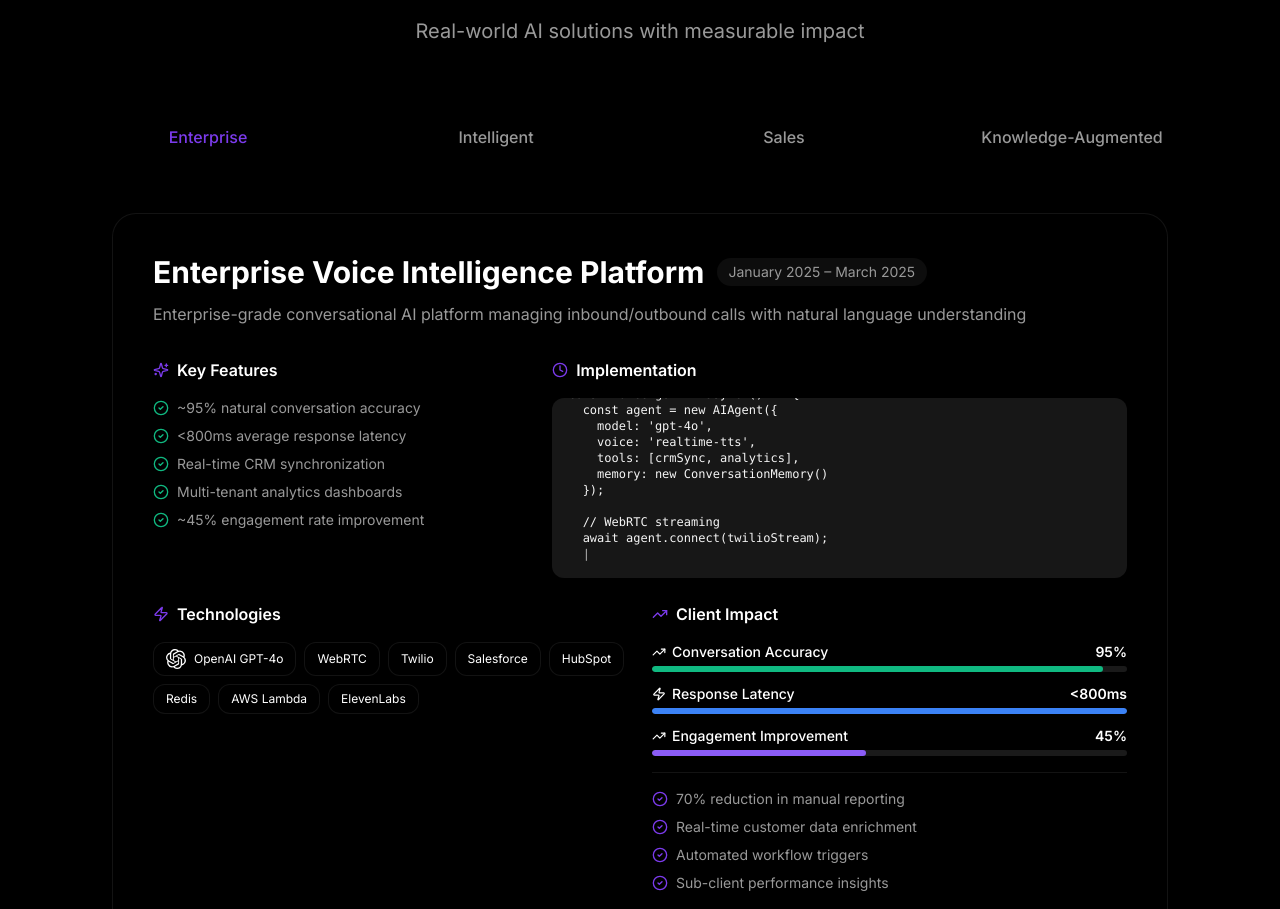
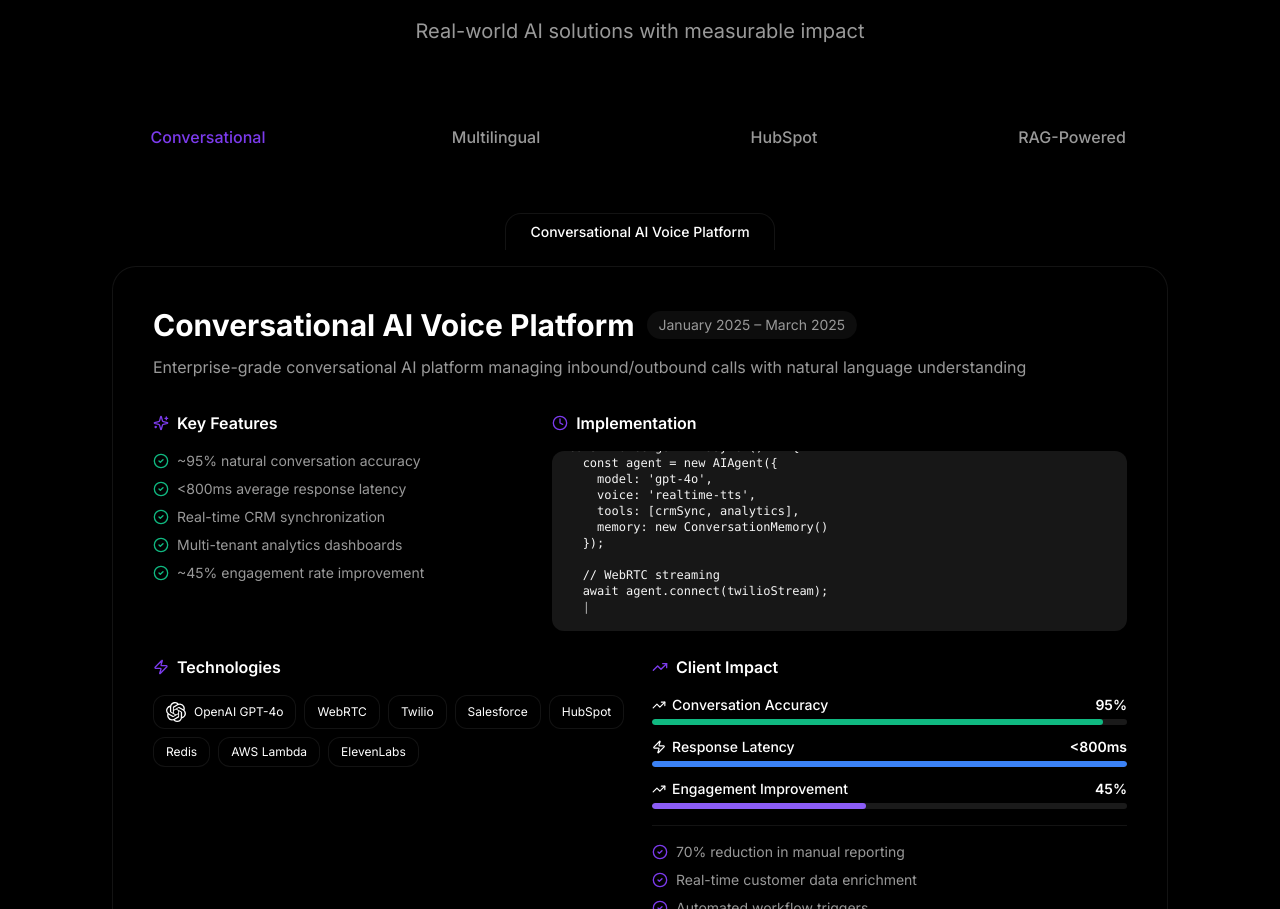
Before and after one commit to akshatbuilds/akshatportfolio, a React (Vite) app: page / in a window 1280 px wide. Shown: the part 3004-3913 px from the top of the page. Built offline with nearby package versions, Linux system fonts and the light colour scheme; the HTML template or start-up script is replaced by a standard one.

Commit message:
Refactor project section titles

```diff
--- a/src/components/Projects.tsx
+++ b/src/components/Projects.tsx
@@ -18,7 +18,7 @@ const Projects = () => {
   const projects = [
     {
       id: "voice-agent",
-      title: "Enterprise Voice Intelligence Platform",
+      title: "Conversational AI Voice Platform",
       period: "January 2025 – March 2025",
       description: "Enterprise-grade conversational AI platform managing inbound/outbound calls with natural language understanding",
       highlights: [
@@ -56,7 +56,7 @@ const Projects = () => {
     },
     {
       id: "smartreports",
-      title: "Intelligent Business Analytics Engine",
+      title: "Multilingual Report Automation System",
       period: "August 2024 – November 2024",
       description: "RAG-powered multilingual reporting system with automated client report generation",
       highlights: [
@@ -96,7 +96,7 @@ const Projects = () => {
     },
     {
       id: "crm-intelligence",
-      title: "Sales Acceleration AI Platform",
+      title: "HubSpot CRM Automation Suite",
       period: "June 2024 – September 2024",
       description: "Intelligent automation across HubSpot CRM with autonomous query responses and meeting booking",
       highlights: [
@@ -138,7 +138,7 @@ const Projects = () => {
     },
     {
       id: "rag-support",
-      title: "Knowledge-Augmented Support Intelligence",
+      title: "RAG-Powered Customer Support System",
       period: "January 2024 – March 2024",
       description: "Intelligent support system using retrieval-augmented generation with vector search",
       highlights: [
@@ -275,6 +275,19 @@ const Projects = () => {
                 transition={{ duration: 0.3, ease: "easeOut" }}
                 className="p-6 md:p-12"
               >
+                {/* Active Project Label - Positioned above container */}
+                <div className="flex justify-center mb-4">
+                  <motion.div
+                    key={`label-${currentProjectIndex}`}
+                    initial={{ opacity: 0, y: -10 }}
+                    animate={{ opacity: 1, y: 0 }}
+                    exit={{ opacity: 0, y: -10 }}
+                    className="px-6 py-2 bg-background/90 backdrop-blur-sm rounded-t-2xl border border-b-0 border-border/50 text-sm font-medium"
+                  >
+                    {currentProject.title}
+                  </motion.div>
+                </div>
+
                 {/* Styled Container Wrapper */}
                 <div className="bg-background/80 backdrop-blur-sm rounded-3xl border border-border/50 p-6 md:p-10 shadow-lg">
                   {/* Project Header */}
```
